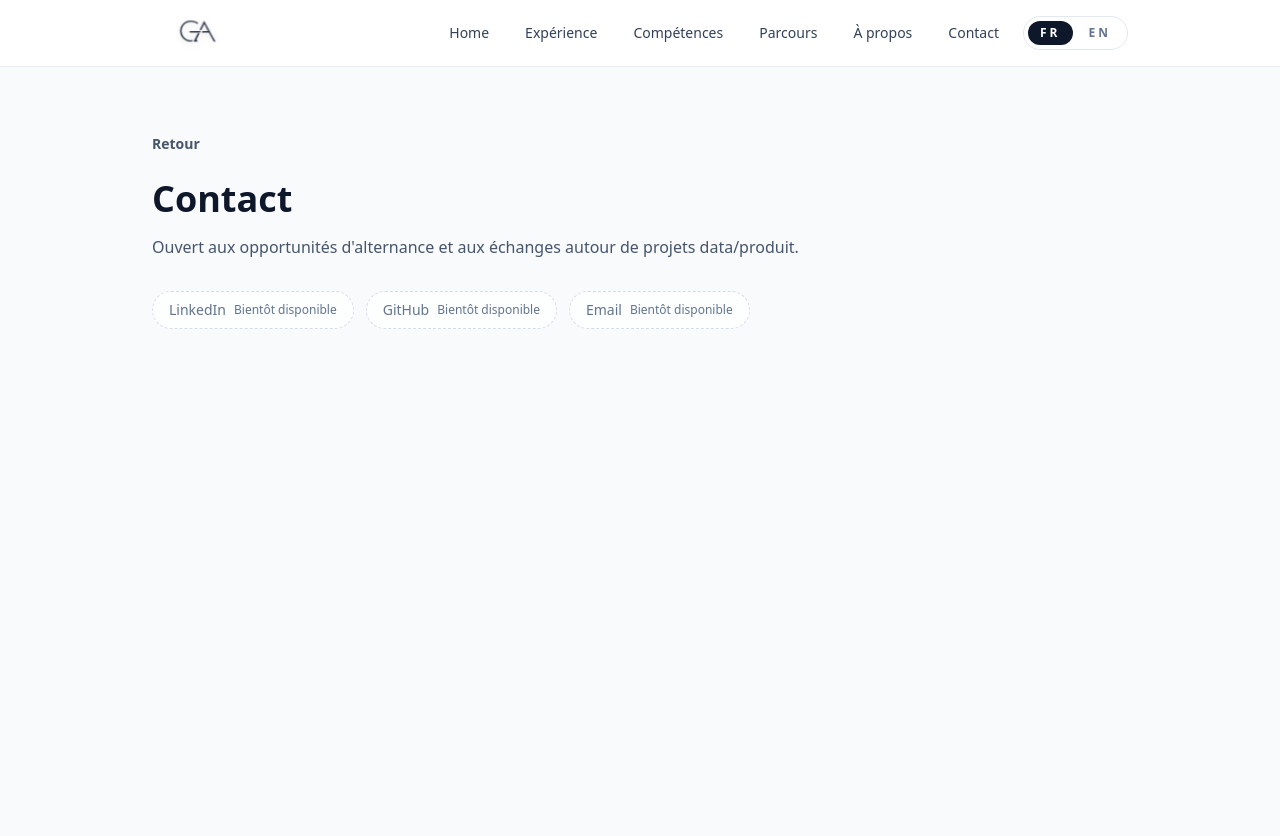
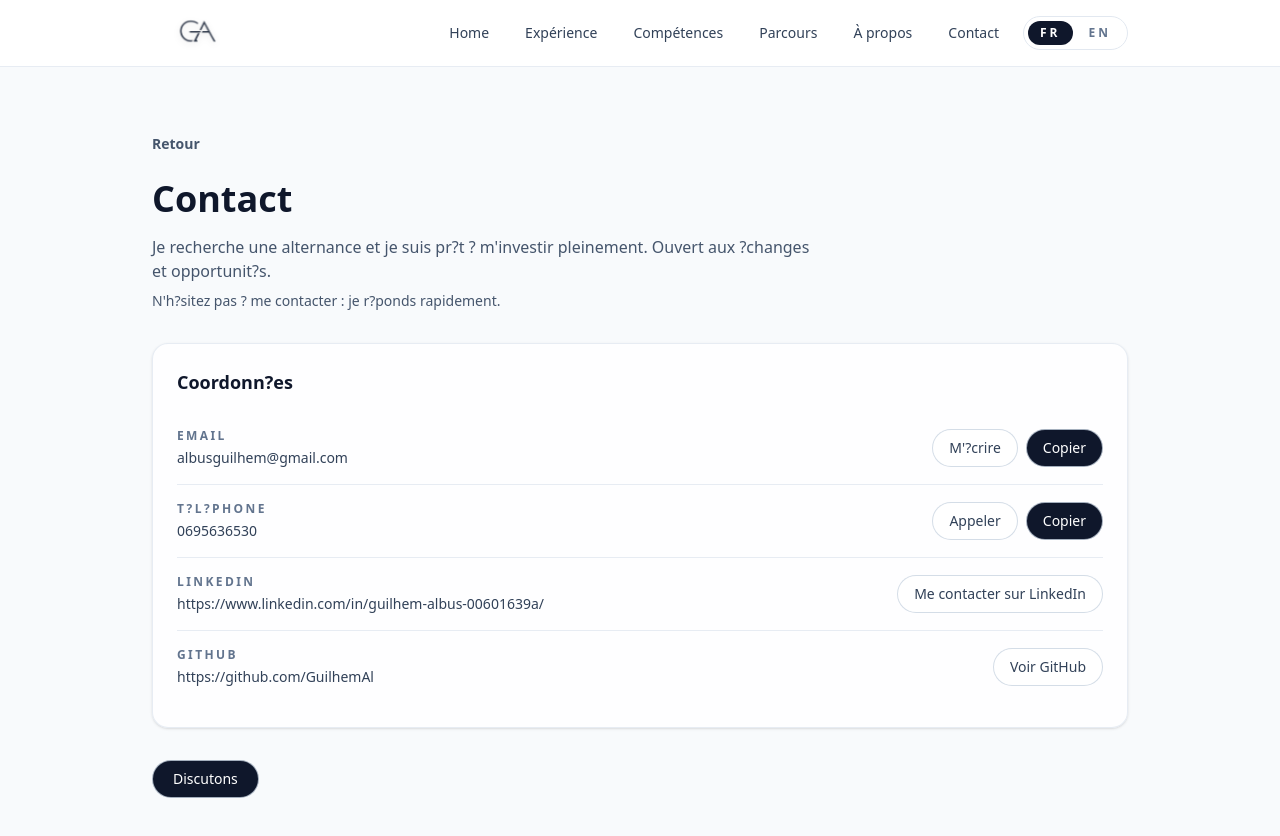
Before and after one commit to GuilhemAl/portfolio2k26, a Next.js app: page /contact in a window 1280 px wide. Shown: the top 836 px of the page. Built offline with nearby package versions, Linux system fonts and the light colour scheme.

Commit message:
feat: add contact page with apprenticeship message and real links (bilingual)

```diff
--- a/app/contact/page.tsx
+++ b/app/contact/page.tsx
@@ -1,42 +1,82 @@
 "use client";
 
 import Link from "next/link";
+import { useState } from "react";
 import { content, type LocalizedString } from "@/lib/content";
 import { useI18n } from "@/lib/i18n";
 
 export default function ContactPage() {
   const { t } = useI18n();
   const l = (value: LocalizedString) => t(value.fr, value.en);
-  const comingSoon = l(content.labels.comingSoon);
+  const [copiedField, setCopiedField] = useState<"email" | "phone" | null>(
+    null,
+  );
 
-  const links = [
+  const { email, phone, linkedin, github } = content.contact.fields;
+  const phoneHref = phone.startsWith("0")
+    ? `+33${phone.slice(1)}`
+    : phone;
+
+  const handleCopy = async (field: "email" | "phone", value: string) => {
+    if (!navigator?.clipboard) {
+      return;
+    }
+    try {
+      await navigator.clipboard.writeText(value);
+      setCopiedField(field);
+      window.setTimeout(() => setCopiedField(null), 2000);
+    } catch {
+      setCopiedField(null);
+    }
+  };
+
+  const rows = [
     {
-      id: "linkedIn",
-      label: l(content.contact.linkLabels.linkedIn),
-      href: content.contact.links.linkedIn,
+      key: "email",
+      label: l(content.contact.labels.emailLabel),
+      value: email,
+      actionLabel: l(content.contact.labels.ctaEmail),
+      actionHref: `mailto:${email}`,
+      canCopy: true,
+      external: false,
     },
     {
-      id: "github",
-      label: l(content.contact.linkLabels.github),
-      href: content.contact.links.github,
+      key: "phone",
+      label: l(content.contact.labels.phoneLabel),
+      value: phone,
+      actionLabel: l(content.contact.labels.ctaPhone),
+      actionHref: `tel:${phoneHref}`,
+      canCopy: true,
+      external: false,
     },
     {
-      id: "email",
-      label: l(content.contact.linkLabels.email),
-      href: content.contact.links.email,
+      key: "linkedin",
+      label: l(content.contact.labels.linkedinLabel),
+      value: linkedin,
+      actionLabel: l(content.contact.labels.ctaLinkedIn),
+      actionHref: linkedin,
+      canCopy: false,
+      external: true,
+    },
+    {
+      key: "github",
+      label: l(content.contact.labels.githubLabel),
+      value: github,
+      actionLabel: l(content.contact.labels.ctaGitHub),
+      actionHref: github,
+      canCopy: false,
+      external: true,
     },
   ];
-
-  const email = content.contact.links.email;
 
   return (
     <main className="min-h-screen bg-slate-50">
       <div className="mx-auto max-w-5xl px-6 py-16">
         <Link
-          href="/#contact"
+          href="/"
           className="text-sm font-semibold text-slate-600 transition hover:text-slate-900"
         >
-          {l(content.labels.back)}
+          {l(content.contact.labels.back)}
         </Link>
 
         <header className="mt-6">
@@ -46,38 +86,69 @@ export default function ContactPage() {
           <p className="mt-4 max-w-2xl text-slate-600">
             {l(content.contact.subtitle)}
           </p>
+          <p className="mt-2 max-w-2xl text-sm text-slate-600">
+            {l(content.contact.availabilityNote)}
+          </p>
         </header>
 
-        <div className="mt-8 flex flex-wrap gap-3 text-sm text-slate-700">
-          {links.map((link) =>
-            link.href ? (
-              <a
-                key={link.id}
-                href={link.href}
-                className="rounded-full border border-slate-300/80 bg-white px-4 py-2 transition hover:bg-slate-100"
+        <section className="mt-8 rounded-2xl border border-slate-200/80 bg-white/80 p-6 shadow-sm">
+          <h2 className="text-lg font-semibold text-slate-900">
+            {l(content.contact.labels.detailsTitle)}
+          </h2>
+          <div className="mt-4 divide-y divide-slate-200/80">
+            {rows.map((row) => (
+              <div
+                key={row.key}
+                className="flex flex-col gap-3 py-4 md:flex-row md:items-center md:justify-between"
               >
-                {link.label}
-              </a>
-            ) : (
-              <div
-                key={link.id}
-                className="flex items-center gap-2 rounded-full border border-dashed border-slate-300/80 bg-white/70 px-4 py-2 text-slate-500"
-              >
-                <span>{link.label}</span>
-                <span className="text-xs">{comingSoon}</span>
+                <div className="space-y-1">
+                  <p className="text-xs font-semibold uppercase tracking-[0.2em] text-slate-500">
+                    {row.label}
+                  </p>
+                  <p className="text-sm text-slate-700 break-all">
+                    {row.value}
+                  </p>
+                </div>
+                <div className="flex flex-wrap gap-2 text-sm">
+                  <a
+                    href={row.actionHref}
+                    target={row.external ? "_blank" : undefined}
+                    rel={row.external ? "noreferrer" : undefined}
+                    className="rounded-full border border-slate-300/80 bg-white px-4 py-2 text-slate-700 transition hover:bg-slate-100"
+                  >
+                    {row.actionLabel}
+                  </a>
+                  {row.canCopy ? (
+                    <button
+                      type="button"
+                      onClick={() =>
+                        handleCopy(
+                          row.key === "email" ? "email" : "phone",
+                          row.value,
+                        )
+                      }
+                      aria-label={`${l(content.contact.labels.ctaCopy)} ${row.label}`}
+                      className="rounded-full border border-slate-300/80 bg-slate-900 px-4 py-2 text-white transition hover:bg-slate-800"
+                    >
+                      {copiedField === row.key
+                        ? l(content.contact.labels.copied)
+                        : l(content.contact.labels.ctaCopy)}
+                    </button>
+                  ) : null}
+                </div>
               </div>
-            ),
-          )}
-        </div>
+            ))}
+          </div>
+        </section>
 
-        {email ? (
+        <div className="mt-8 flex flex-wrap gap-3">
           <a
             href={`mailto:${email}`}
-            className="mt-8 inline-flex items-center rounded-full border border-slate-300/80 bg-slate-900 px-5 py-2 text-sm font-medium text-white transition hover:bg-slate-800"
+            className="inline-flex items-center rounded-full border border-slate-300/80 bg-slate-900 px-5 py-2 text-sm font-medium text-white transition hover:bg-slate-800"
           >
-            {l(content.contact.linkLabels.email)}
+            {l(content.contact.labels.ctaTalk)}
           </a>
-        ) : null}
+        </div>
       </div>
     </main>
   );
--- a/app/page.tsx
+++ b/app/page.tsx
@@ -14,23 +14,8 @@ export default function Home() {
   const list = (value: LocalizedList) => (lang === "fr" ? value.fr : value.en);
   const deepDiveLabel = l(content.labels.deepDive);
   const futureTeaser = list(content.about.aboutFutureParagraphs)[0];
-  const contactLinks = [
-    {
-      id: "linkedIn",
-      label: l(content.contact.linkLabels.linkedIn),
-      href: content.contact.links.linkedIn,
-    },
-    {
-      id: "github",
-      label: l(content.contact.linkLabels.github),
-      href: content.contact.links.github,
-    },
-    {
-      id: "email",
-      label: l(content.contact.linkLabels.email),
-      href: content.contact.links.email,
-    },
-  ];
+  const contactEmail = content.contact.fields.email;
+  const contactLinkedIn = content.contact.fields.linkedin;
 
   return (
     <main className="bg-slate-50">
@@ -285,32 +270,25 @@ export default function Home() {
           <p className="mt-3 max-w-2xl text-slate-600">
             {l(content.contact.subtitle)}
           </p>
+          <p className="mt-2 max-w-2xl text-slate-600">
+            {l(content.contact.availabilityNote)}
+          </p>
           <div className="mt-6 flex flex-wrap gap-3 text-sm text-slate-700">
-            {contactLinks.map((link) =>
-              link.href ? (
-                <a
-                  key={link.id}
-                  href={link.href}
-                  className="rounded-full border border-slate-300/80 bg-white px-4 py-2 transition hover:bg-slate-100"
-                >
-                  {link.label}
-                </a>
-              ) : (
-                <span
-                  key={link.id}
-                  className="rounded-full border border-dashed border-slate-300/80 bg-white/70 px-4 py-2 text-slate-500"
-                >
-                  {link.label}
-                </span>
-              ),
-            )}
+            <a
+              href={`mailto:${contactEmail}`}
+              className="rounded-full border border-slate-300/80 bg-slate-900 px-4 py-2 text-white transition hover:bg-slate-800"
+            >
+              {l(content.contact.labels.ctaEmail)}
+            </a>
+            <a
+              href={contactLinkedIn}
+              target="_blank"
+              rel="noreferrer"
+              className="rounded-full border border-slate-300/80 bg-white px-4 py-2 transition hover:bg-slate-100"
+            >
+              {l(content.contact.labels.ctaLinkedIn)}
+            </a>
           </div>
-          <Link
-            href="/contact"
-            className="mt-6 inline-flex items-center rounded-full border border-slate-300/80 bg-slate-900 px-5 py-2 text-sm font-medium text-white transition hover:bg-slate-800"
-          >
-            {deepDiveLabel}
-          </Link>
         </section>
       </div>
     </main>
--- a/lib/content.ts
+++ b/lib/content.ts
@@ -131,15 +131,27 @@ export type Content = {
   contact: {
     title: LocalizedString;
     subtitle: LocalizedString;
-    links: {
-      linkedIn: string;
+    availabilityNote: LocalizedString;
+    fields: {
+      email: string;
+      phone: string;
+      linkedin: string;
       github: string;
-      email: string;
     };
-    linkLabels: {
-      linkedIn: LocalizedString;
-      github: LocalizedString;
-      email: LocalizedString;
+    labels: {
+      emailLabel: LocalizedString;
+      phoneLabel: LocalizedString;
+      linkedinLabel: LocalizedString;
+      githubLabel: LocalizedString;
+      detailsTitle: LocalizedString;
+      ctaEmail: LocalizedString;
+      ctaPhone: LocalizedString;
+      ctaLinkedIn: LocalizedString;
+      ctaGitHub: LocalizedString;
+      ctaCopy: LocalizedString;
+      copied: LocalizedString;
+      back: LocalizedString;
+      ctaTalk: LocalizedString;
     };
   };
 };
@@ -1027,26 +1039,71 @@ export const content = {
       en: "Contact",
     },
     subtitle: {
-      fr: "Ouvert aux opportunités d'alternance et aux échanges autour de projets data/produit.",
-      en: "Open to apprenticeship opportunities and discussions around data and product projects.",
+      fr: "Je recherche une alternance et je suis pr?t ? m'investir pleinement. Ouvert aux ?changes et opportunit?s.",
+      en: "I'm looking for an apprenticeship and ready to fully commit. Open to discussions and opportunities.",
     },
-    links: {
-      linkedIn: "",
-      github: "",
-      email: "",
+    availabilityNote: {
+      fr: "N'h?sitez pas ? me contacter : je r?ponds rapidement.",
+      en: "Feel free to reach out ? I respond quickly.",
     },
-    linkLabels: {
-      linkedIn: {
+    fields: {
+      email: "albusguilhem@gmail.com",
+      phone: "0695636530",
+      linkedin: "https://www.linkedin.com/in/guilhem-albus-00601639a/",
+      github: "https://github.com/GuilhemAl",
+    },
+    labels: {
+      emailLabel: {
+        fr: "Email",
+        en: "Email",
+      },
+      phoneLabel: {
+        fr: "T?l?phone",
+        en: "Phone",
+      },
+      linkedinLabel: {
         fr: "LinkedIn",
         en: "LinkedIn",
       },
-      github: {
+      githubLabel: {
         fr: "GitHub",
         en: "GitHub",
       },
-      email: {
-        fr: "Email",
-        en: "Email",
+      detailsTitle: {
+        fr: "Coordonn?es",
+        en: "Contact details",
+      },
+      ctaEmail: {
+        fr: "M'?crire",
+        en: "Email me",
+      },
+      ctaPhone: {
+        fr: "Appeler",
+        en: "Call",
+      },
+      ctaLinkedIn: {
+        fr: "Me contacter sur LinkedIn",
+        en: "Message me on LinkedIn",
+      },
+      ctaGitHub: {
+        fr: "Voir GitHub",
+        en: "View GitHub",
+      },
+      ctaCopy: {
+        fr: "Copier",
+        en: "Copy",
+      },
+      copied: {
+        fr: "Copi?",
+        en: "Copied",
+      },
+      back: {
+        fr: "Retour",
+        en: "Back",
+      },
+      ctaTalk: {
+        fr: "Discutons",
+        en: "Let's talk",
       },
     },
   },
```
